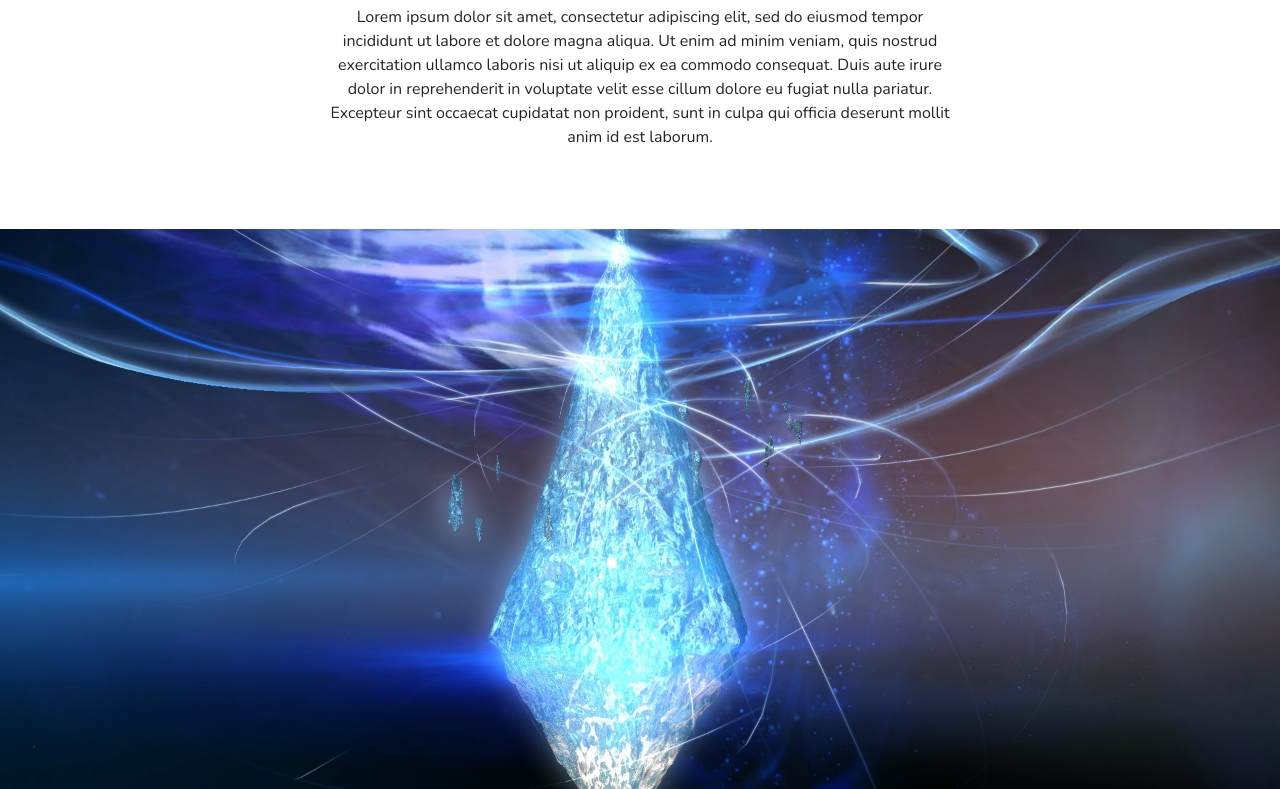
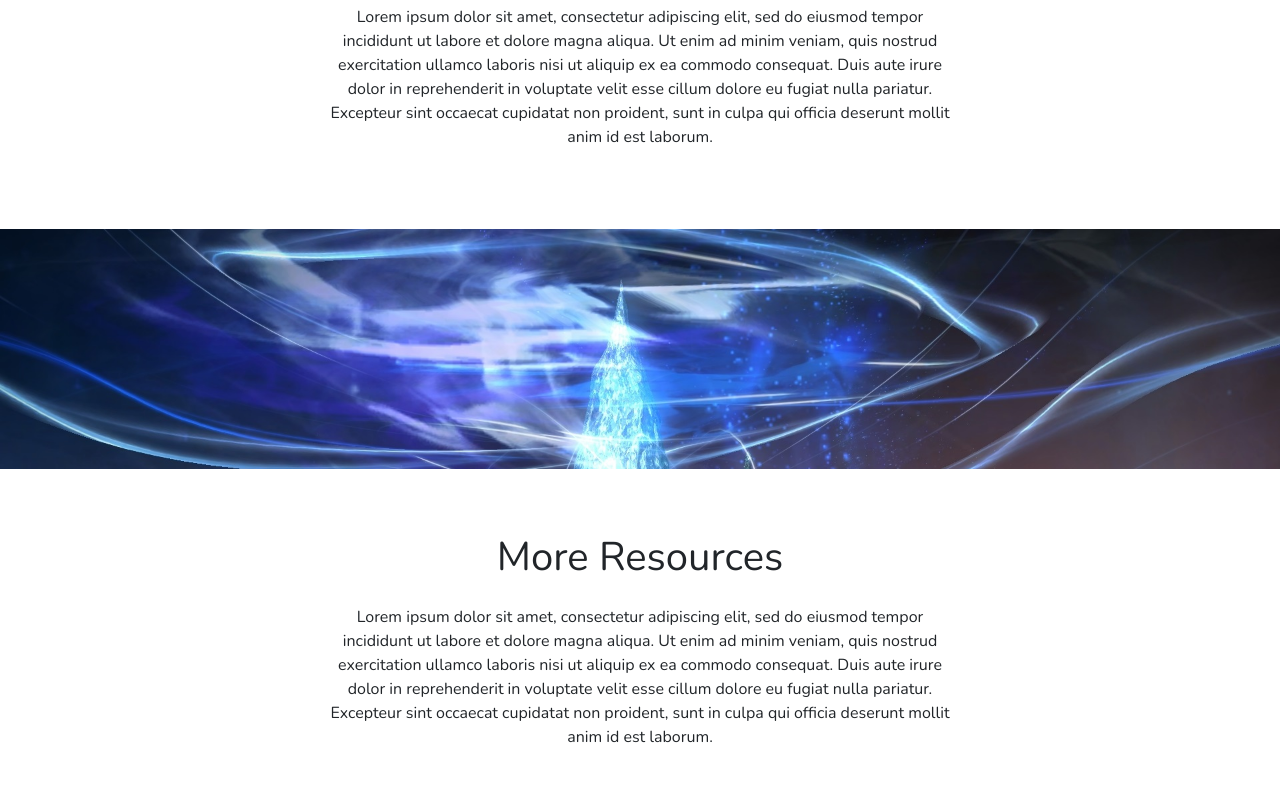
Before and after one commit to ToboesPawPrints/kupop, a website: page index.html in a window 1280 px wide. Shown: the part 1014-1803 px from the top of the page. After the commit the page ends 1763 px from the top, so only its background shows below. Drawn offline with nearby package versions, Linux system fonts and the light colour scheme.

Commit message:
Added lorem ipsum and proper spacing to emulate the first paragraph area.

```diff
--- a/css/styles.css
+++ b/css/styles.css
@@ -45,9 +45,9 @@ position: relative;
 
 #banner2 {
     background-image: url('/images/crystal2.jpg');
-    height: 35rem;
+    height: 15rem;
     background-attachment: fixed;
-    background-position: center;
+    background-position: top;
     background-repeat: no-repeat;
     background-size: cover;
     position: relative;
@@ -62,3 +62,7 @@ h1 {
 .welcome-text {
     padding: 0rem 20rem 0rem 20rem;
 }
+
+.text-spacing {
+    padding: 2rem 20rem 0rem 20rem;
+}
--- a/index.html
+++ b/index.html
@@ -97,6 +97,25 @@
     </div>
 </div>
 
+<div class="container-fluid">
+    <div class="row">
+        <div class="col text-center text-spacing">
+            <h1>More Resources</h1>
+            Lorem ipsum dolor sit amet, consectetur
+            adipiscing elit, sed do eiusmod tempor
+            incididunt ut labore et dolore magna aliqua.
+            Ut enim ad minim veniam, quis nostrud
+            exercitation ullamco laboris nisi ut
+            aliquip ex ea commodo consequat. Duis aute
+            irure dolor in reprehenderit in voluptate velit
+            esse cillum dolore eu fugiat nulla pariatur.
+            Excepteur sint occaecat cupidatat non proident,
+            sunt in culpa qui officia deserunt mollit anim id
+            est laborum.
+            </div>
+        </div>
+    </div>
+</div>
 
 <footer></footer>
 
```
